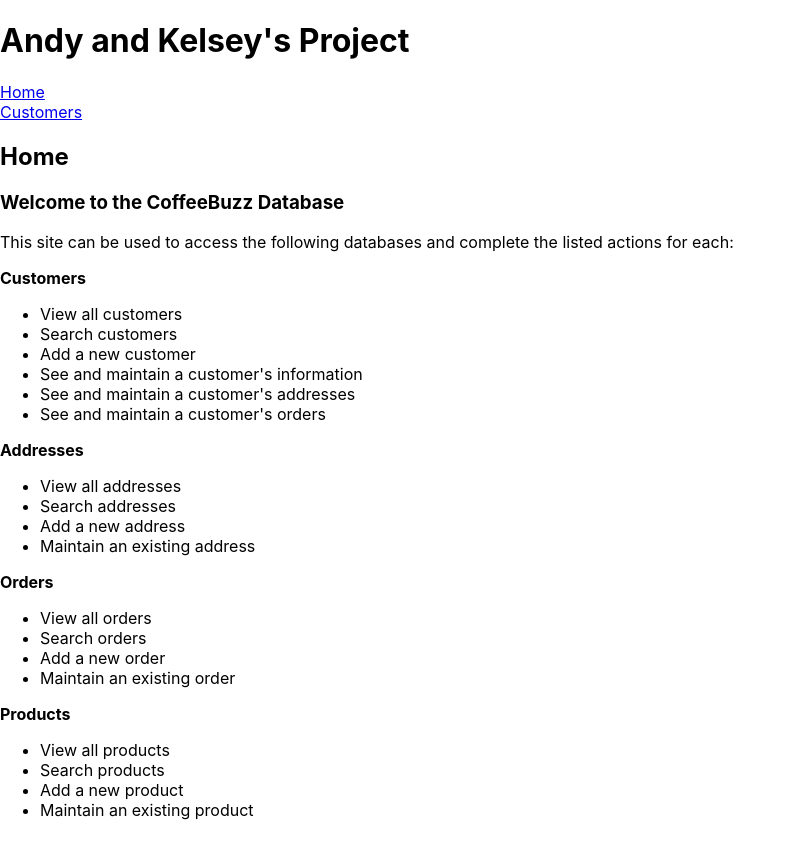
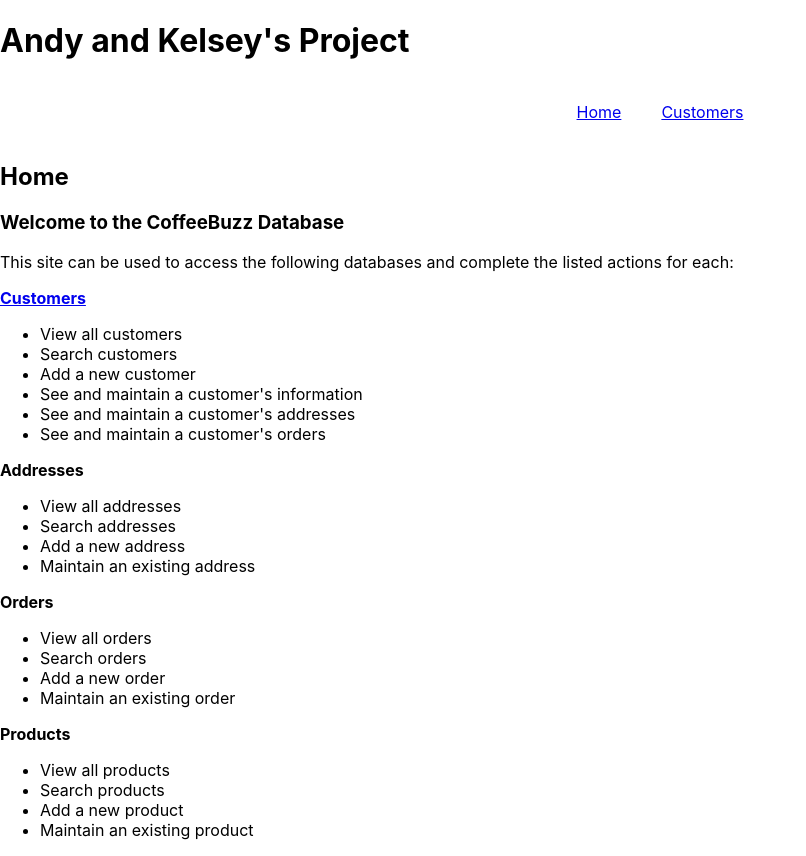
Before and after one commit to kelsey-b-schmidt/CS340-Final, a React (Create React App) app in the folder cs340-summer-2022-group-36/: page / in a window 1280 px wide. Shown: the whole page, without its empty margins (0-806 px from the left). Built offline with nearby package versions, Linux system fonts and the light colour scheme.

Commit message:
testing pages

```diff
--- a/cs340-summer-2022-group-36/src/App.css
+++ b/cs340-summer-2022-group-36/src/App.css
@@ -24,6 +24,11 @@
   width: 1000px;
 }
 
-div.inline-block {
+.navigation {
+  text-align: center;
+}
+
+.navigation li {
   display: inline-block;
+  padding: 20px;
 }
--- a/cs340-summer-2022-group-36/src/Components/HeaderComponent.js
+++ b/cs340-summer-2022-group-36/src/Components/HeaderComponent.js
@@ -5,11 +5,12 @@
 export default function HeaderComponent () {
 
     return (
-        <div class="inline-block">
+        <div>
             <h1>Andy and Kelsey's Project</h1>
-            <Link to="/">Home</Link>
-            <br/>
-            <Link to="/Customers">Customers</Link>
+            <ul class="navigation">
+                <li><Link to="/">Home</Link></li>
+                <li><Link to="/Customers">Customers</Link></li>
+            </ul>
         </div>
     )
 }
--- a/cs340-summer-2022-group-36/src/Pages/Home.js
+++ b/cs340-summer-2022-group-36/src/Pages/Home.js
@@ -8,7 +8,7 @@
             <h2>Home</h2>
             <h3>Welcome to the CoffeeBuzz Database</h3>
             <p>This site can be used to access the following databases and complete the listed actions for each:</p>
-            <p><strong>Customers</strong></p>
+            <p><strong><Link to="/Customers">Customers</Link></strong></p>
             <ul>
                 <li>View all customers</li>
                 <li>Search customers</li>
```
Also changed, not shown: 12 other files (tests, documents, lock files or other folders).
